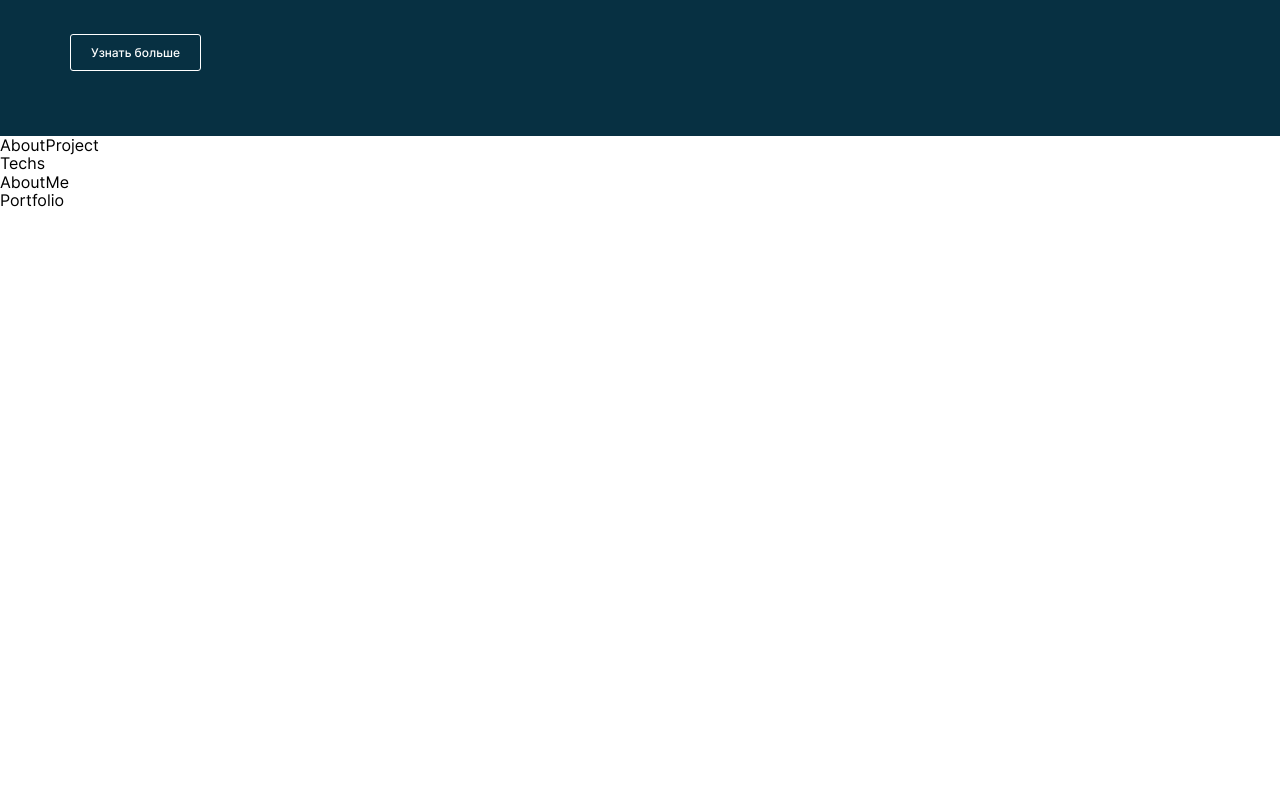
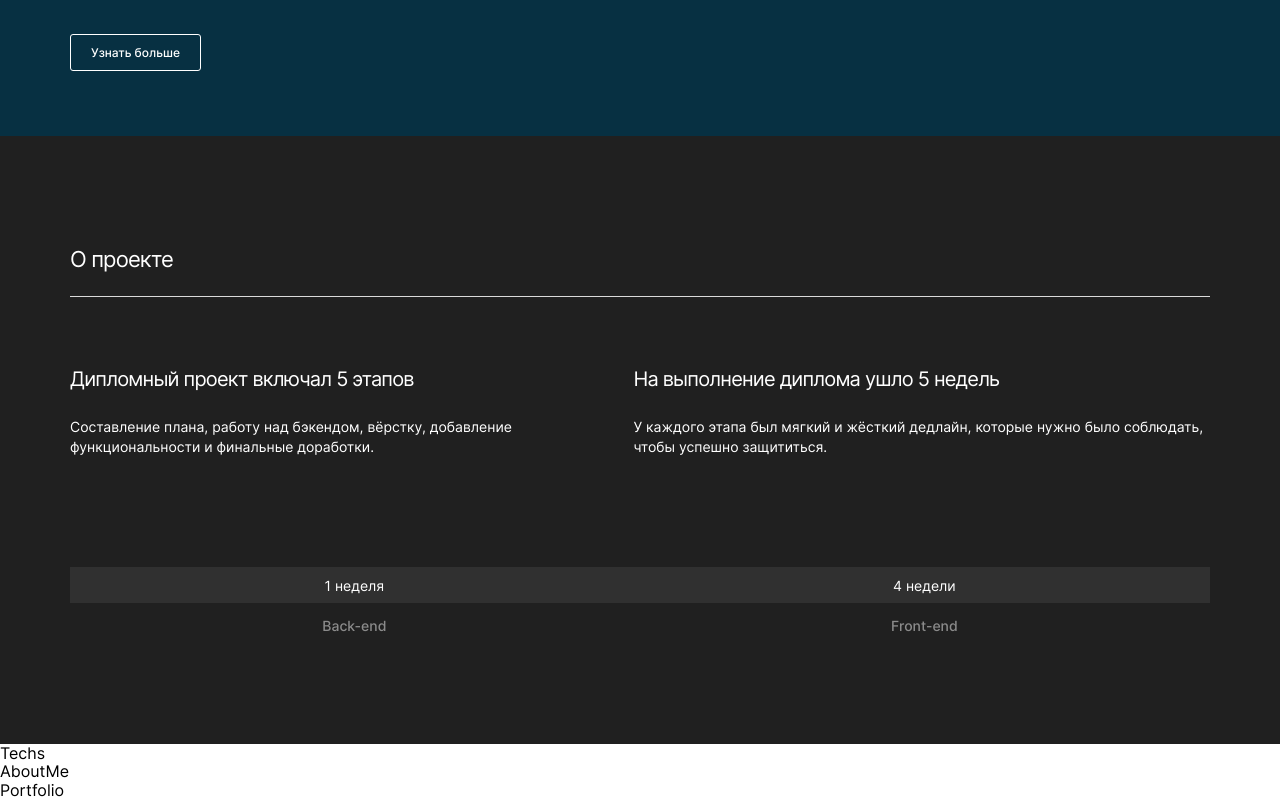
Before and after one commit to zoxdrey/movies-explorer-frontend, a React (Create React App) app: page / in a window 1280 px wide. Shown: the part 489-1289 px from the top of the page. Before the commit the page ends 800 px from the top, so only its background shows below. Built offline with nearby package versions, Linux system fonts and the light colour scheme.

Commit message:
about project block

```diff
--- /dev/null
+++ b/src/components/AboutProject/AboutProject.css
@@ -0,0 +1,83 @@
+.about-project {
+  padding: 110px 70px;
+  background-color: #202020;
+}
+
+.about-project__title {
+  margin: 0 0 23px 0;
+  font-style: normal;
+  font-weight: normal;
+  font-size: 22px;
+  line-height: 27px;
+  font-family: "Inter", Arial, Helvetica, sans-serif;
+  letter-spacing: -0.04em;
+  color: #ffffff;
+}
+
+.about-project__devider {
+  height: 1px;
+  background-color: #dadada;
+  width: 100%;
+}
+
+.about-project__table {
+  display: flex;
+  margin: 70px 0 110px 0;
+}
+
+.about-project__table-header {
+  font-family: "Inter", Arial, Helvetica, sans-serif;
+  font-style: normal;
+  font-weight: normal;
+  font-size: 20px;
+  line-height: 24px;
+  letter-spacing: -0.04em;
+  color: #ffffff;
+  margin-bottom: 26px;
+}
+
+.about-project__table-text {
+  font-family: "Inter", Arial, Helvetica, sans-serif;
+  font-style: normal;
+  font-weight: normal;
+  font-size: 14px;
+  line-height: 20px;
+  color: #ffffff;
+}
+
+.progress-bar {
+  display: flex;
+  width: 100%;
+}
+
+.progress-bar__item {
+  display: flex;
+  flex-direction: column;
+  flex-grow: 1;
+}
+
+.progress-bar__section {
+  font-family: "Inter", Arial, Helvetica, sans-serif;
+  font-style: normal;
+  font-weight: normal;
+  font-size: 14px;
+  line-height: 17px;
+  color: #ffffff;
+  text-align: center;
+  height: 36px;
+  background-color: #303030;
+  justify-content: center;
+  display: flex;
+  align-items: center;
+}
+
+.progress-bar__subtitle {
+  font-family: "Inter", Arial, Helvetica, sans-serif;
+  font-style: normal;
+  font-weight: 500;
+  font-size: 14px;
+  line-height: 17px;
+  color: #8b8b8b;
+  text-align: center;
+  margin-top: 14px;
+}
--- a/src/components/AboutProject/AboutProject.js
+++ b/src/components/AboutProject/AboutProject.js
@@ -1,3 +1,44 @@
-export const AboutProject = () => {
-    return <div>AboutProject</div>
-}
+import "./AboutProject.css";
+
+const AboutProject = () => {
+  return (
+    <div className="about-project">
+      <h2 className="about-project__title">О проекте</h2>
+      <div className="about-project__devider"></div>
+
+      <div className="about-project__table">
+        <div className="about-project__table-column">
+          <div className="about-project__table-header">
+            Дипломный проект включал 5 этапов
+          </div>
+          <div className="about-project__table-text">
+            Составление плана, работу над бэкендом, вёрстку, добавление
+            функциональности и финальные доработки.
+          </div>
+        </div>
+        <div className="about-project__table-column">
+          <div className="about-project__table-header">
+            На выполнение диплома ушло 5 недель
+          </div>
+          <div className="about-project__table-text">
+            У каждого этапа был мягкий и жёсткий дедлайн, которые нужно было
+            соблюдать, чтобы успешно защититься.
+          </div>
+        </div>
+      </div>
+
+      <div className="progress-bar">
+        <div className="progress-bar__item">
+          <div className="progress-bar__section">1 неделя</div>
+          <div className="progress-bar__subtitle">Back-end</div>
+        </div>
+        <div className="progress-bar__item">
+          <div className="progress-bar__section">4 недели</div>
+          <div className="progress-bar__subtitle">Front-end</div>
+        </div>
+      </div>
+    </div>
+  );
+};
+
+export default AboutProject;
--- a/src/components/Header/Header.css
+++ b/src/components/Header/Header.css
@@ -7,11 +7,11 @@
   padding: 0 70px;
 }
 
-.header_nav-bar {
+.header__nav-bar {
   display: flex;
 }
 
-.header_nav-bar-item {
+.header__nav-bar-item {
   text-decoration: none;
   font-family: "Inter", Arial, Helvetica, sans-serif;
   font-style: normal;
@@ -21,6 +21,3 @@
   color: #ffffff;
   margin-left: 30px;
 }
-
-.header_nav-bar-item_button {
-}
--- a/src/components/Header/Header.js
+++ b/src/components/Header/Header.js
@@ -3,14 +3,14 @@ import logo from "../../images/logo.svg";
 const Header = () => {
   return (
     <div className="header">
-      <div className="header_logo">
+      <div className="header__logo">
         <img src={logo} alt="Логотип" />
       </div>
-      <div className="header_nav-bar">
-        <a href="#" className="header_nav-bar-item">
+      <div className="header__nav-bar">
+        <a href="#" className="header__nav-bar-item">
           Регистрация
         </a>
-        <a href="#" className="header_nav-bar-item">
+        <a href="#" className="header__nav-bar-item">
           Войти
         </a>
       </div>
--- a/src/components/Main/Main.js
+++ b/src/components/Main/Main.js
@@ -1,5 +1,5 @@
 import Promo from "../Promo/Promo";
-import { AboutProject } from "../AboutProject/AboutProject";
+import AboutProject from "../AboutProject/AboutProject";
 import { Techs } from "../Techs/Techs";
 import { AboutMe } from "../AboutMe/AboutMe";
 import { Portfolio } from "../Portfolio/Portfolio";
--- a/src/components/Promo/Promo.css
+++ b/src/components/Promo/Promo.css
@@ -3,7 +3,7 @@
   padding: 75px 70px;
 }
 
-.promo-title {
+.promo__title {
   color: #ffffff;
   font-family: "Inter", Arial, Helvetica, sans-serif;
   font-style: normal;
@@ -14,7 +14,7 @@
   margin: 0;
 }
 
-.promo-subtitle {
+.promo__subtitle {
   font-family: "Inter", Arial, Helvetica, sans-serif;
   font-style: normal;
   font-weight: normal;
@@ -27,12 +27,12 @@
   margin: 36px 0 136px 0;
 }
 
-.promo-content {
+.promo__content {
   display: flex;
   justify-content: space-between;
 }
 
-.promo-link {
+.promo__link {
   text-decoration: none;
   font-family: Inter;
   font-style: normal;
--- a/src/components/Promo/Promo.js
+++ b/src/components/Promo/Promo.js
@@ -3,21 +3,21 @@ import logo from "../../images/promo-logo.svg";
 const Promo = () => {
   return (
     <div className="promo">
-      <div className="promo-content">
-        <div className="promo-text">
-          <h1 className="promo-title">
+      <div className="promo__content">
+        <div className="promo__text">
+          <h1 className="promo__title">
             Учебный проект студента факультета Веб-разработки.
           </h1>
-          <p className="promo-subtitle">
+          <p className="promo__subtitle">
             Листайте ниже, чтобы узнать больше про этот проект и его создателя.
           </p>
         </div>
-        <div className="promo-logo">
+        <div className="promo__logo">
           <img src={logo} alt="Промо логотип" />
         </div>
       </div>
 
-      <a href="#" className="promo-link">
+      <a href="#" className="promo__link">
         Узнать больше
       </a>
     </div>
```
